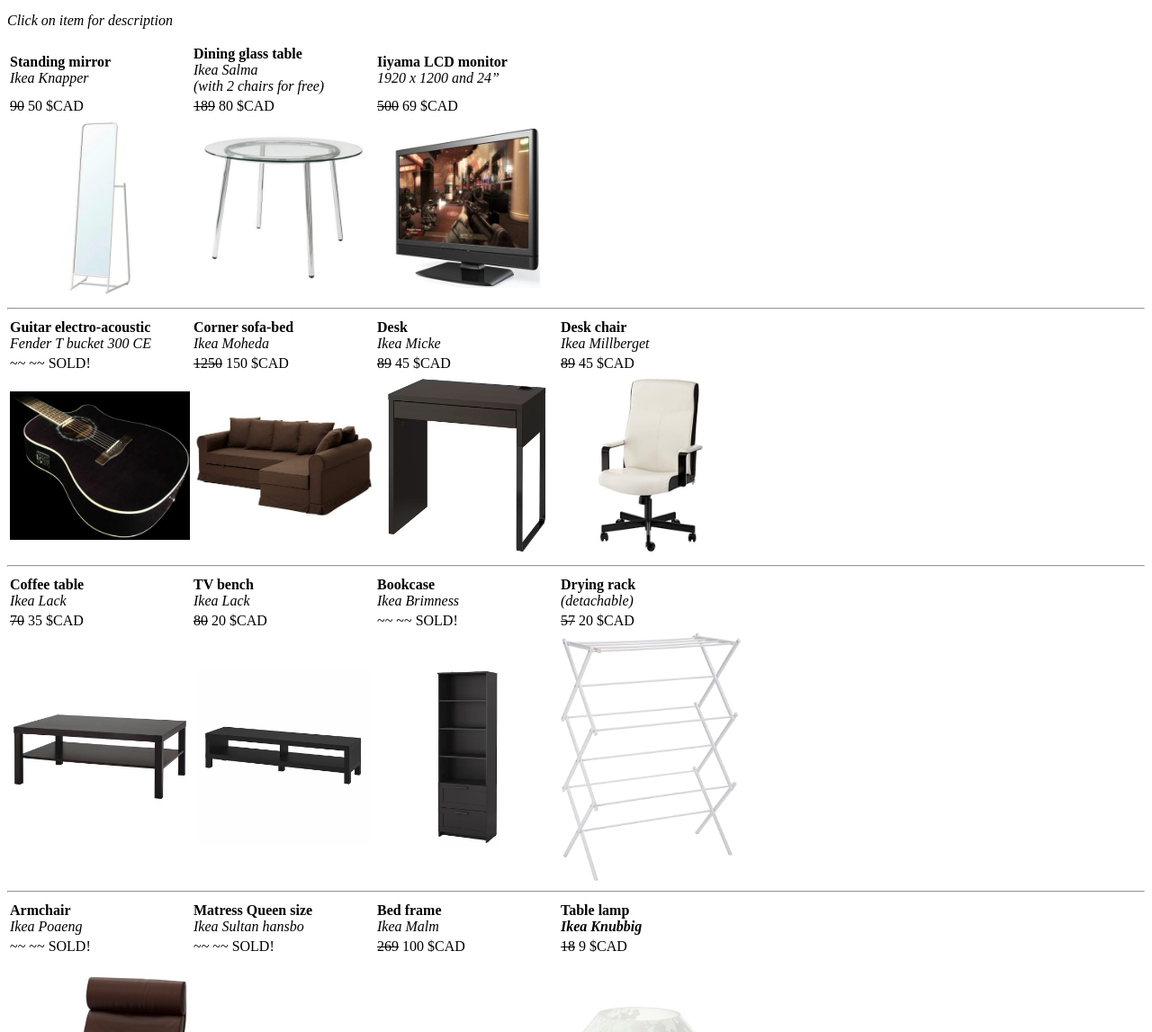
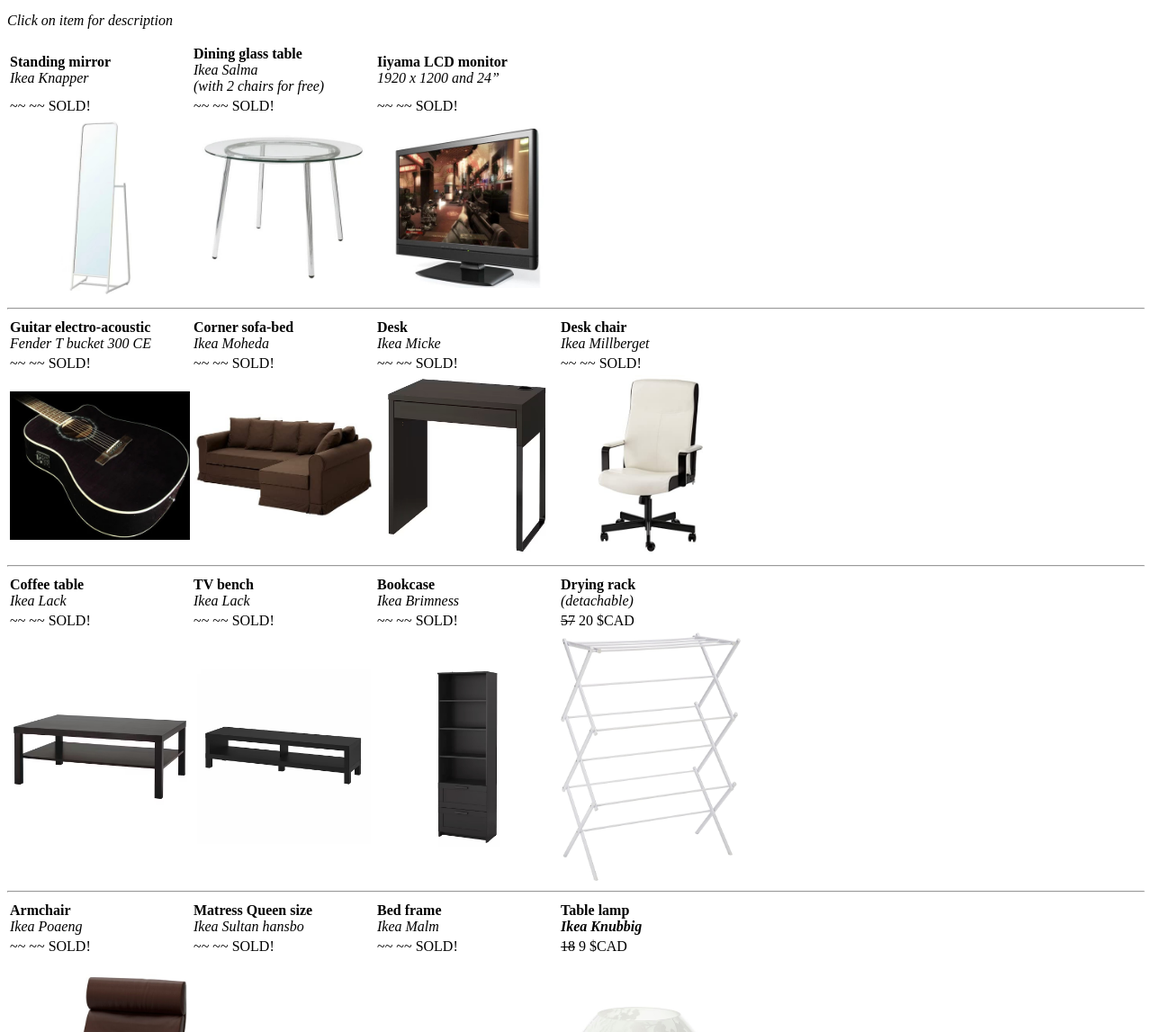
Before and after one commit to ltetrel/ltetrel.github.io, a Jekyll site: the page built from assets/tools/for_sale/for_sale.md, in a window 1280 px wide. Shown: the part 258-1405 px from the top of the page at 90% size. Built offline with Jekyll 4.4.1, drawn with Linux system fonts in a browser that asks for light colours.

Commit message:
updating available furnitures

```diff
--- a/assets/tools/for_sale/for_sale.md
+++ b/assets/tools/for_sale/for_sale.md
@@ -10,36 +10,36 @@
 
 moheda:
   title: <b>Corner sofa-bed</b> <br> <i> Ikea Moheda </i>
-  price: 150 $CAD
-  old_price: 1250
+  price: SOLD!
+  old_price: " "
   img: ./imgs/moheda_ikea_sofa.jpg
   link: https://en.ikea-club.org/item/10213954.html
 
 micke:
   title: <b>Desk</b> <br> <i> Ikea Micke </i>
-  price: 45 $CAD
-  old_price: 89
+  price: SOLD!
+  old_price: " "
   img: ./imgs/micke-desk-black-brown__0736021_pe740348_s5.jpg
   link: https://www.ikea.com/ca/en/p/micke-desk-black-brown-20244747/#content
 
 millberget:
   title: <b>Desk chair</b> <br> <i> Ikea Millberget </i>
-  price: 50 $CAD
-  old_price: 149
+  price: SOLD!
+  old_price: " "
   img: ./imgs/millberget-swivel-chair-murum-beige__1020141_pe831795_s5.jpg
   link: https://www.ikea.com/ca/en/p/millberget-swivel-chair-murum-beige-90489393/#content
 
 lack-table:
   title: <b>Coffee table</b> <br> <i> Ikea Lack </i>
-  price: 35 $CAD
-  old_price: 70
+  price: SOLD!
+  old_price: " "
   img: ./imgs/lack-coffee-table-black-brown__57537_pe163119_s5.jpg
   link: https://www.ikea.com/ca/en/p/lack-coffee-table-black-brown-00104291/
 
 lack-tv:
   title: <b>TV bench</b> <br> <i> Ikea Lack </i>
-  price: 20 $CAD
-  old_price: 80
+  price: SOLD!
+  old_price: " "
   img: ./imgs/lack-tv-bench-black-brown__0955258_pe803699_s5.jpg
   link: https://www.ikea.com/ca/en/p/lack-tv-bench-black-brown-20498904/
 
@@ -66,8 +66,8 @@
 
 malm-bed:
   title: <b>Bed frame</b> <br> <i> Ikea Malm </i>
-  price: 100 $CAD
-  old_price: 269
+  price: SOLD!
+  old_price: " "
   img: ./imgs/malm-bed-frame-high-white-luroey__0749130_pe745499_s5.jpg
   link: https://www.ikea.com/ca/en/p/malm-bed-frame-high-white-luroey-s29009482/#content
 
@@ -115,22 +115,22 @@
 
 knapper:
   title: <b> Standing mirror </b> <br> <i> Ikea Knapper </i>
-  price: 50 $CAD
-  old_price: 90
+  price: SOLD!
+  old_price: " "
   img: ./imgs/knapper_standing_mirror.jpg
   link: https://www.ikea.com/us/en/p/knapper-floor-mirror-white-00396242/
 
 salma:
   title: <b> Dining glass table </b> <br> <i> Ikea Salma <br>(with 2 chairs for free)</i>
-  price: 80 $CAD
-  old_price: 189
+  price: SOLD!
+  old_price: " "
   img: ./imgs/salmi_glass_table.jpg
   link: https://en.ikea-club.org/item/70102298.html
 
 iiyama:
   title: <b> Iiyama LCD monitor </b> <br> <i> 1920 x 1200 and 24"</i>
-  price: 69 $CAD
-  old_price: 500
+  price: SOLD!
+  old_price: " "
   img: ./imgs/iiyama_screen.jpg
   link: https://iiyama.com/gl_en/products/prolite-b2403ws-1/
 ---
```
